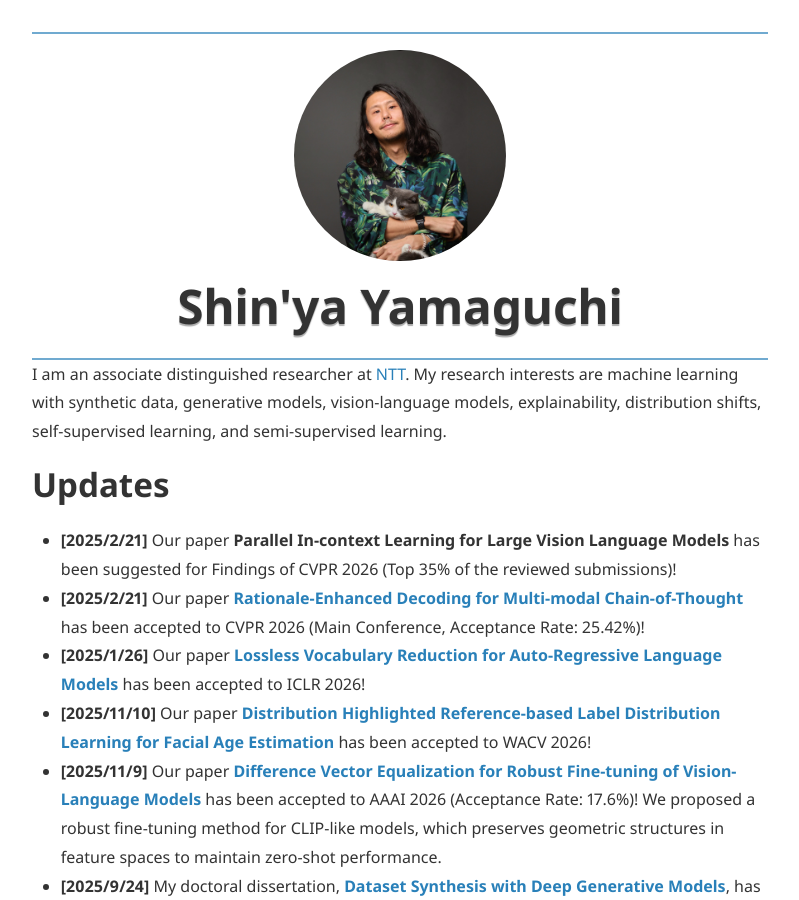
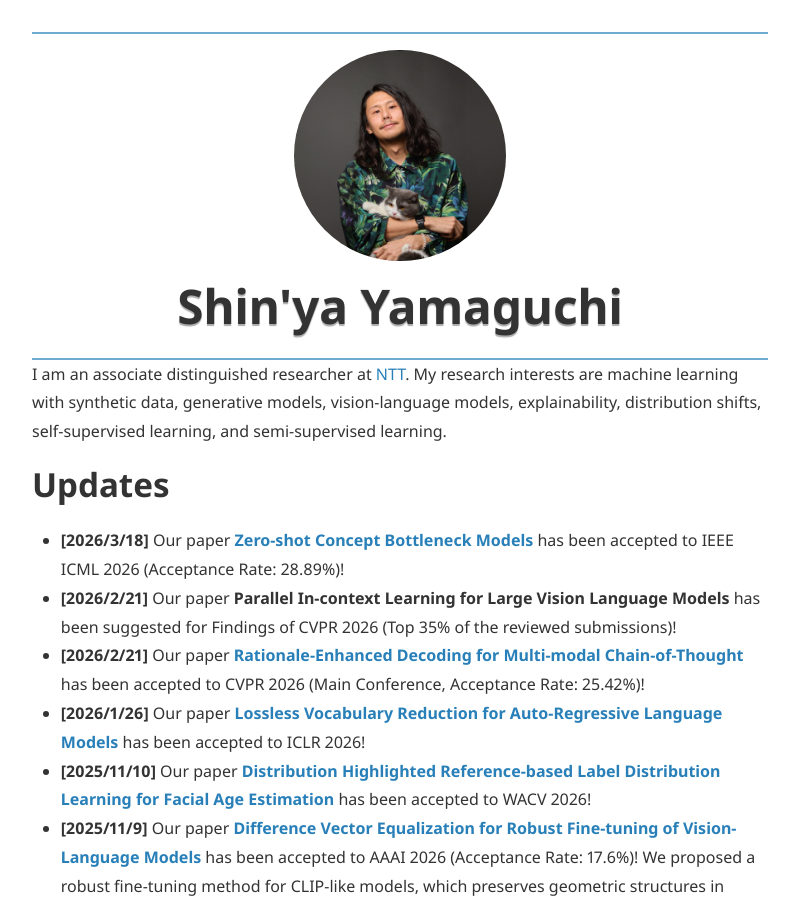
Before and after one commit to yshinya6/yshinya6.github.io, a Jekyll site: the page built from index.md, in a window 1280 px wide and 900 px high. Shown: the whole window, without its empty margins (240-1039 px from the left). Built offline with Jekyll 4.4.1, drawn with Linux system fonts in a browser that asks for light colours; nearby versions of some CDN libraries; some of the changed text lies outside the part shown.

Commit message:
Add ICME 2026

```diff
--- a/index.md
+++ b/index.md
@@ -20,9 +20,10 @@
 My research interests are machine learning with synthetic data, generative models, vision-language models, explainability, distribution shifts, self-supervised learning, and semi-supervised learning.
 
 # Updates
-* **[2025/2/21]** Our paper **Parallel In-context Learning for Large Vision Language Models** has been suggested for Findings of CVPR 2026 (Top 35% of the reviewed submissions)!
-* **[2025/2/21]** Our paper [**Rationale-Enhanced Decoding for Multi-modal Chain-of-Thought**](https://arxiv.org/abs/2507.07685) has been accepted to CVPR 2026 (Main Conference, Acceptance Rate: 25.42%)!
-* **[2025/1/26]** Our paper [**Lossless Vocabulary Reduction for Auto-Regressive Language Models**](https://arxiv.org/abs/2510.08102) has been accepted to ICLR 2026!
+* **[2026/3/18]** Our paper [**Zero-shot Concept Bottleneck Models**](https://arxiv.org/abs/2502.09018) has been accepted to IEEE ICML 2026 (Acceptance Rate: 28.89%)!
+* **[2026/2/21]** Our paper **Parallel In-context Learning for Large Vision Language Models** has been suggested for Findings of CVPR 2026 (Top 35% of the reviewed submissions)!
+* **[2026/2/21]** Our paper [**Rationale-Enhanced Decoding for Multi-modal Chain-of-Thought**](https://arxiv.org/abs/2507.07685) has been accepted to CVPR 2026 (Main Conference, Acceptance Rate: 25.42%)!
+* **[2026/1/26]** Our paper [**Lossless Vocabulary Reduction for Auto-Regressive Language Models**](https://arxiv.org/abs/2510.08102) has been accepted to ICLR 2026!
 * **[2025/11/10]** Our paper [**Distribution Highlighted Reference-based Label Distribution Learning for Facial Age Estimation**](https://openaccess.thecvf.com/content/WACV2026/html/Suzuki_Distribution_Highlighted_Reference-based_Label_Distribution_Learning_for_Facial_Age_Estimation_WACV_2026_paper.html) has been accepted to WACV 2026!
 * **[2025/11/9]** Our paper **[Difference Vector Equalization for Robust Fine-tuning of Vision-Language Models](https://arxiv.org/abs/2511.09973)** has been accepted to AAAI 2026 (Acceptance Rate: 17.6%)! We proposed a robust fine-tuning method for CLIP-like models, which preserves geometric structures in feature spaces to maintain zero-shot performance.
 * **[2025/9/24]** My doctoral dissertation, **[Dataset Synthesis with Deep Generative Models](https://repository.kulib.kyoto-u.ac.jp/items/610a9db4-75a2-4a2f-bf9c-d0bf94578190)**, has been accepted, and I received a PhD in Informatics!
@@ -77,85 +78,88 @@
 - [DBLP](https://dblp.org/pid/215/6588.html)
 
 ## International Conference
-1. <u>S. Yamaguchi</u>, D. Chijiwa, T. Sakao, T. Hasegawa,
+1. <u>S. Yamaguchi</u>, K. Nishida, D. Chijiwa, Y. Ida,
+[**Zero-shot Concept Bottleneck Models**](https://arxiv.org/abs/2502.09018),
+IEEE International Conference on Multimedia & Expo (ICME), 2026. [[Code]](https://github.com/yshinya6/zcbm)
+2. <u>S. Yamaguchi</u>, D. Chijiwa, T. Sakao, T. Hasegawa,
 **Parallel In-context Learning for Large Vision Language Models**,
-Findings of The IEEE/CVF Conference on Computer Vision and Pattern Recognition (CVPR), 2026.
-2. <u>S. Yamaguchi</u>, K. Nishida, D. Chijiwa,
+Findings of The IEEE/CVF Conference on Computer Vision and Pattern Recognition (CVPR), 2026. [[Code]](https://github.com/yshinya6/parallel-icl)
+3. <u>S. Yamaguchi</u>, K. Nishida, D. Chijiwa,
 [**Rationale-Enhanced Decoding for Multi-modal Chain-of-Thought**](https://arxiv.org/abs/2507.07685),
-The IEEE/CVF Conference on Computer Vision and Pattern Recognition (CVPR), 2026.
-3. D. Chijiwa, T. Hasegawa, K. Nishida, <u>S. Yamaguchi</u>, T. Ohba, T. Sakao, S. Takeuchi,
+The IEEE/CVF Conference on Computer Vision and Pattern Recognition (CVPR), 2026. [[Code]](https://github.com/yshinya6/red)
+4. D. Chijiwa, T. Hasegawa, K. Nishida, <u>S. Yamaguchi</u>, T. Ohba, T. Sakao, S. Takeuchi,
 [**Lossless Vocabulary Reduction for Auto-Regressive Language Models**](https://arxiv.org/abs/2510.08102),
 International Conference on Learning Representations (ICLR), 2026.
-4. S. Suzuki, <u>S. Yamaguchi</u>, S. Takeda, T. Yamane, N. Makishima, N. Kawata, M. Ihori, T. Tanaka, S. Orihashi, R. Masumura,
+5. S. Suzuki, <u>S. Yamaguchi</u>, S. Takeda, T. Yamane, N. Makishima, N. Kawata, M. Ihori, T. Tanaka, S. Orihashi, R. Masumura,
 [**Distribution Highlighted Reference-based Label Distribution Learning for Facial Age Estimation**](https://openaccess.thecvf.com/content/WACV2026/html/Suzuki_Distribution_Highlighted_Reference-based_Label_Distribution_Learning_for_Facial_Age_Estimation_WACV_2026_paper.html),
 The IEEE/CVF Winter Conference on Applications of Computer Vision (WACV), 2026.
-5. S. Suzuki, <u>S. Yamaguchi</u>, S. Takeda, T. Yamane, N. Makishima, N. Kawata, M. Ihori, T. Tanaka, S. Orihashi, R. Masumura,
+6. S. Suzuki, <u>S. Yamaguchi</u>, S. Takeda, T. Yamane, N. Makishima, N. Kawata, M. Ihori, T. Tanaka, S. Orihashi, R. Masumura,
 [**Difference Vector Equalization for Robust Fine-tuning of Vision-Language Models**](https://arxiv.org/abs/2511.09973),
 AAAI Conference on Artificial Intelligence (AAAI), 2026.
-6. S. Kanai, Y. Ida, K. Adachi, M. Uchida, T. Yoshida, <u>S. Yamaguchi</u>,
+7. S. Kanai, Y. Ida, K. Adachi, M. Uchida, T. Yoshida, <u>S. Yamaguchi</u>,
 [**Evaluating Time-Series Training Dataset through Lens of Spectrum in Deep State Space Models**](https://arxiv.org/abs/2408.16261),
 International Joint Conference on Neural Networks (IJCNN), 2025.
-7. <u>S. Yamaguchi</u>, F. Dewei, S. Kanai, K. Adachi, D. Chijiwa,
+8. <u>S. Yamaguchi</u>, F. Dewei, S. Kanai, K. Adachi, D. Chijiwa,
 [**Post-pre-training for Modality Alignment in Vision-Language Foundation Models**](https://arxiv.org/abs/2504.12717),
 The IEEE/CVF Conference on Computer Vision and Pattern Recognition (CVPR), 2025. [[Code]](https://github.com/yshinya6/clip-refine)
-8. K. Adachi, <u>S. Yamaguchi</u>, A. Kumagai,
+9. K. Adachi, <u>S. Yamaguchi</u>, A. Kumagai,
 [**Test-time Adaptation for Regression by Subspace Alignment**](https://arxiv.org/abs/2410.03263),
 International Conference on Learning Representations (ICLR), 2025. [[OpenReview]](https://openreview.net/forum?id=SXtl7NRyE5)
-9. <u>S. Yamaguchi</u> and K. Nishida,
+10. <u>S. Yamaguchi</u> and K. Nishida,
 [**Explanation Bottleneck Models**](https://arxiv.org/abs/2409.17663),
 AAAI Conference on Artificial Intelligence (AAAI), **Oral**, 2025. [[Code]](https://github.com/yshinya6/xbm)
-10.  <u>S. Yamaguchi</u>,
+11.  <u>S. Yamaguchi</u>,
 [**Analyzing Diffusion Models on Synthesizing Training Datasets**](https://proceedings.mlr.press/v260/yamaguchi25a.html),
 Asian Conference on Machine Learning (ACML), 2024. [[OpenReview]](https://openreview.net/forum?id=x2PY6GP9GJ)
-11. M. Yamada, T. Yamashita, <u>S. Yamaguchi</u>, D. Chijiwa,
+12. M. Yamada, T. Yamashita, <u>S. Yamaguchi</u>, D. Chijiwa,
 [**Toward Data Efficient Model Merging between Different Datasets without Performance Degradation**](https://proceedings.mlr.press/v260/yamada25a.html),
 Asian Conference on Machine Learning (ACML), 2024. [[arXiv]](https://arxiv.org/abs/2306.05641) [[OpenReview]](https://openreview.net/forum?id=Le3qPaeSAn)
-12. K. Adachi, S. Enomoto, T. Sasaki, <u>S. Yamaguchi</u>,
+13. K. Adachi, S. Enomoto, T. Sasaki, <u>S. Yamaguchi</u>,
 [**Test-Time Similarity Modification for Person Re-Identification Toward Temporal Distribution Shift**](https://arxiv.org/abs/2403.14114),
 International Joint Conference on Neural Networks (IJCNN), 2024.
-13. S. Enomoto, N. Hasegawa, K. Adachi, T. Sasaki, <u>S. Yamaguchi</u>, S. Suzuki, T. Eda,
+14. S. Enomoto, N. Hasegawa, K. Adachi, T. Sasaki, <u>S. Yamaguchi</u>, S. Suzuki, T. Eda,
 [**Test-Time Adaptation Meets Image Enhancement: Improving Accuracy via Uncertainty-Aware Logit Switching**](https://arxiv.org/abs/2403.17423),
 International Joint Conference on Neural Networks (IJCNN), 2024.
-14. <u>S. Yamaguchi</u>, S. Kanai, K. Adachi, D. Chijiwa,
+15. <u>S. Yamaguchi</u>, S. Kanai, K. Adachi, D. Chijiwa,
 [**Adaptive Random Feature Regularization on Fine-tuning Deep Neural Networks**](https://openaccess.thecvf.com/content/CVPR2024/html/Yamaguchi_Adaptive_Random_Feature_Regularization_on_Fine-tuning_Deep_Neural_Networks_CVPR_2024_paper.html),
 The IEEE/CVF Conference on Computer Vision and Pattern Recognition (CVPR), 2024. [[Code]](https://github.com/yshinya6/adarand) [[arXiv]](https://arxiv.org/abs/2403.10097)
-15. <u>S. Yamaguchi</u>, S. Kanai, A. Kumagai, D. Chijiwa, H. Kashima,
+16. <u>S. Yamaguchi</u>, S. Kanai, A. Kumagai, D. Chijiwa, H. Kashima,
 [**Regularizing Neural Networks with Meta-Learning Generative Models**](https://arxiv.org/abs/2307.13899),
 Neural Information Processing Systems (NeurIPS), 2023.
-16. <u>S. Yamaguchi</u>,
+17. <u>S. Yamaguchi</u>,
 [**Generative Semi-supervised Learning with Meta-Optimized Synthetic Samples**](https://proceedings.mlr.press/v222/yamaguchi24a.html),
 Asian Conference on Machine Learning (ACML), **Best Paper Award**, 2023.
-17. S. Suzuki, <u>S. Yamaguchi</u>, S. Takeda, S. Kanai, N. Makishima, A. Ando, R. Masumura,
+18. S. Suzuki, <u>S. Yamaguchi</u>, S. Takeda, S. Kanai, N. Makishima, A. Ando, R. Masumura,
 [**Adversarial Finetuning with Latent Representation Constraint to Mitigate Accuracy-Robustness Tradeoff**](https://arxiv.org/abs/2308.16454),
 The IEEE/CVF International Conference on Computer Vision (ICCV), 2023.
-18. K. Adachi, <u>S. Yamaguchi</u>, A. Kumagai,
+19. K. Adachi, <u>S. Yamaguchi</u>, A. Kumagai,
 [**Covariance-aware Feature Alignment with Pre-computed Source Statistics for Test-time Adaptation**](https://arxiv.org/abs/2204.13263),
 IEEE International Conference on Image Processing (ICIP), 2023.
-19. S. Kanai, <u>S. Yamaguchi</u>, M. Yamada, H. Takahashi, Y. Ida,
+20. S. Kanai, <u>S. Yamaguchi</u>, M. Yamada, H. Takahashi, Y. Ida,
 [**Switching One-Versus-the-Rest Loss to Increase the Margin of Logits for Adversarial Robustness**](https://arxiv.org/abs/2207.10283),
 International Conference on Machine Learning (ICML), 2023.
-20. D. Chijiwa, <u>S. Yamaguchi</u>, A. Kumagai, Y. Ida,
+21. D. Chijiwa, <u>S. Yamaguchi</u>, A. Kumagai, Y. Ida,
 [**Meta-ticket: Finding optimal subnetworks for few-shot learning within randomly initialized neural networks**](https://arxiv.org/abs/2205.15619),
 Neural Information Processing Systems (NeurIPS), 2022.
-21. K. Adachi, <u>S. Yamaguchi</u>,
+22. K. Adachi, <u>S. Yamaguchi</u>,
 [**Learning Robust Convolutional Neural Networks with Relevant Feature Focusing via Explanations**](https://arxiv.org/abs/2202.04237),
 IEEE International Conference on Multimedia & Expo (ICME), 2022.
-22. D. Chijiwa, <u>S. Yamaguchi</u>, Y. Ida, K. Umakoshi, T. Inoue,
+23. D. Chijiwa, <u>S. Yamaguchi</u>, Y. Ida, K. Umakoshi, T. Inoue,
 [**Pruning Randomly Initialized Neural Networks with Iterative Randomization**](https://openreview.net/pdf?id=QCPY2eMXYs),
 Neural Information Processing Systems (NeurIPS, **Spotlight**), 2021. [[arXiv]](https://arxiv.org/abs/2106.09269) [[Code]](https://github.com/dchiji-ntt/iterand)
-23. <u>S. Yamaguchi</u>, S. Kanai,
+24. <u>S. Yamaguchi</u>, S. Kanai,
 [**F-Drop&Match: GANs with a Dead Zone in the High-Frequency Domain**](https://openaccess.thecvf.com/content/ICCV2021/html/Yamaguchi_F-DropMatch_GANs_With_a_Dead_Zone_in_the_High-Frequency_Domain_ICCV_2021_paper.html),
 International Conference on Computer Vision (ICCV), 2021. [[arXiv]](https://arxiv.org/abs/2106.02343)
-24. <u>S. Yamaguchi</u>, S. Kanai, T. Shioda, S. Takeda,
+25. <u>S. Yamaguchi</u>, S. Kanai, T. Shioda, S. Takeda,
 [**Image Enhanced Rotation Prediction for Self-Supervised Learning**](https://ieeexplore.ieee.org/document/9506132),
 IEEE International Conference on Image Processing (ICIP), 2021. [[arXiv]](https://arxiv.org/abs/1912.11603)
-25. S. Kanai, M. Yamada, <u>S. Yamaguchi</u>, H. Takahashi, Y. Ida,
+26. S. Kanai, M. Yamada, <u>S. Yamaguchi</u>, H. Takahashi, Y. Ida,
 [**Constraining Logits by Bounded Function for Adversarial Robustness**](https://ieeexplore.ieee.org/document/9533777),
 International Joint Conference on Neural Networks (IJCNN), 2021. [[arXiv]](https://arxiv.org/abs/2010.02558)
-26. <u>S. Yamaguchi</u>, S. Kanai, T. Eda,
+27. <u>S. Yamaguchi</u>, S. Kanai, T. Eda,
 [**Effective Data Augmentation with Multi-Domain Learning GANs**](https://ojs.aaai.org/index.php/AAAI/article/view/6131),
 AAAI Conference on Artificial Intelligence (AAAI), 2020. [[arXiv]](https://arxiv.org/abs/1912.11597)
-27. <u>S. Yamaguchi</u>, K. Kuramitsu,
+28. <u>S. Yamaguchi</u>, K. Kuramitsu,
 [**A Fusion Techniques of Schema and Syntax Rules for Validating Open Data**](https://link.springer.com/chapter/10.1007/978-3-319-56660-3_37),
 Asian Conference on Intelligent Information and Database Systems (ACIIDS), 2017
 
@@ -202,7 +206,7 @@
 - [**Dataset Synthesis with Deep Generative Models**](https://repository.kulib.kyoto-u.ac.jp/items/610a9db4-75a2-4a2f-bf9c-d0bf94578190)
   - for Ph.D in Informatics at Kyoto University
   - Supervisor: Hisashi Kashima (Kyoto University)
-  - Comittee: Koh Nishino and Hidetoshi Shimodaira (Kyoto University)
+  - Committee: Koh Nishino and Hidetoshi Shimodaira (Kyoto University)
 
 ---
 
```
